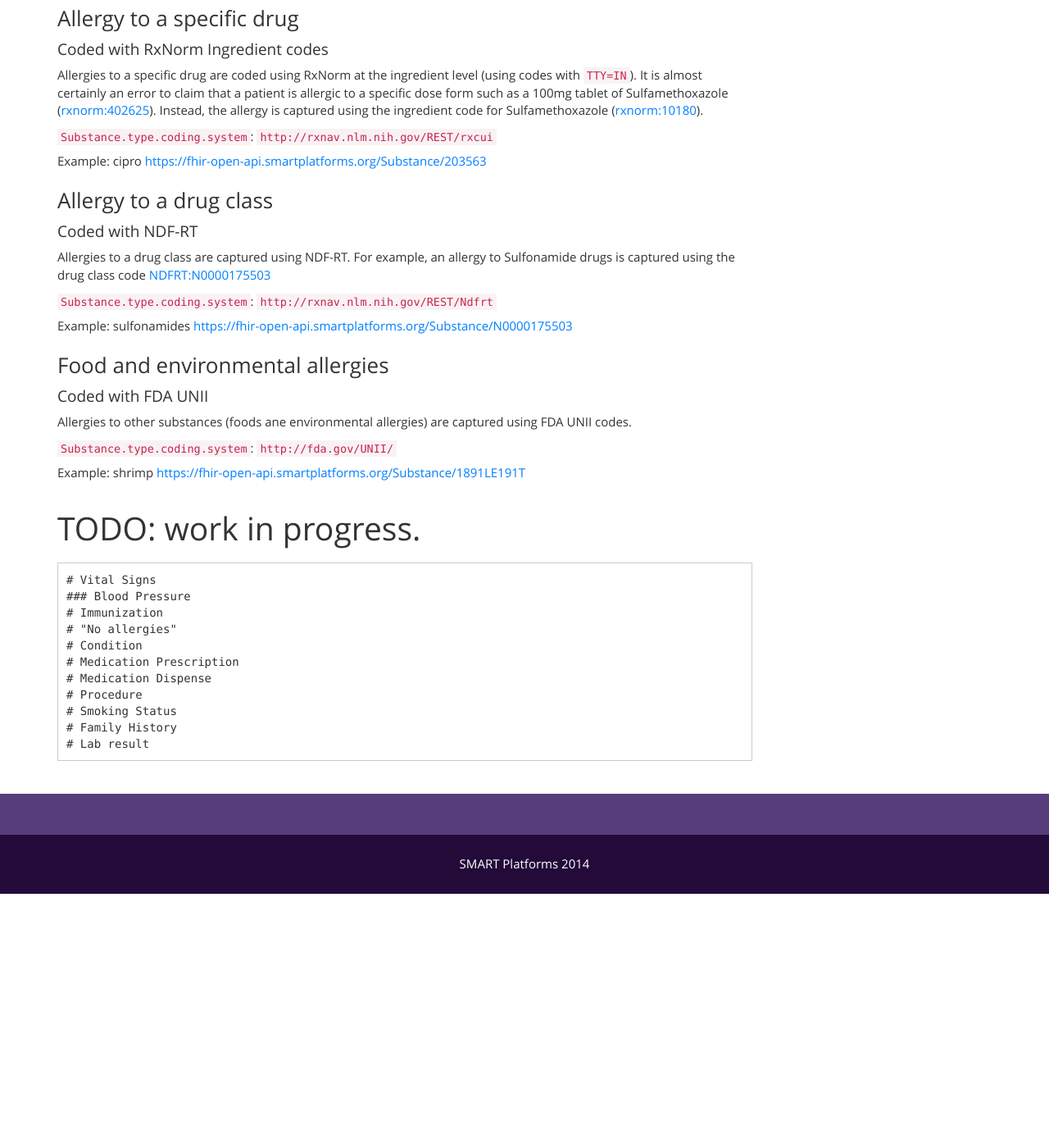
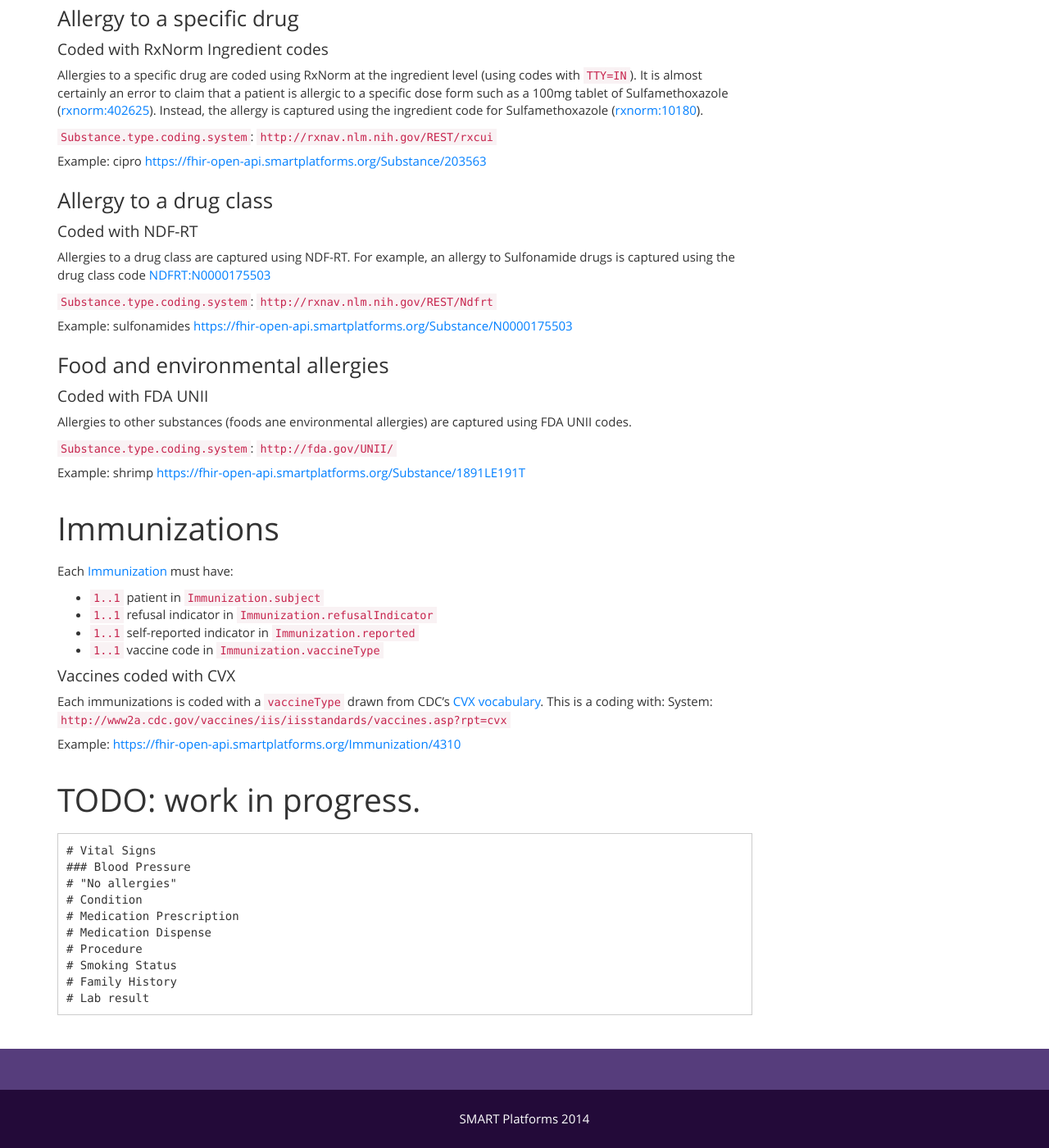
Before and after one commit to smart-on-fhir/smart-on-fhir.github.io, a Jekyll site: the page built from profiles/index.md, in a window 1280 px wide and 1400 px high, scrolled down 1210 px. Shown: the whole window at 82% size. Built offline with Jekyll 4.4.1, drawn with Linux system fonts in a browser that asks for light colours; Markdown is read by kramdown in place of the engine named in the settings; before the commit the page ends 2300 px from its top, so only the background shows below that.

Commit message:
Documented immunization profile

````diff
--- a/profiles/index.md
+++ b/profiles/index.md
@@ -101,12 +101,31 @@ using FDA UNII codes.
 
 ##### Example: shrimp [https://fhir-open-api.smartplatforms.org/Substance/1891LE191T](https://fhir-open-api.smartplatforms.org/Substance/1891LE191T?_format=json)
 
+# Immunizations
+
+Each
+[Immunization](http://www.hl7.org/implement/standards/fhir/immunization.html#Immunization)
+must have:
+
+ * `1..1` patient in `Immunization.subject`
+ * `1..1` refusal indicator in `Immunization.refusalIndicator`
+ * `1..1` self-reported indicator in `Immunization.reported`
+ * `1..1` vaccine code in `Immunization.vaccineType`
+
+#### Vaccines coded with CVX
+
+Each immunizations is coded with a `vaccineType` drawn from CDC's [CVX
+vocabulary](http://www2a.cdc.gov/vaccines/iis/iisstandards/vaccines.asp?rpt=cvx).
+This is a coding with:
+System: `http://www2a.cdc.gov/vaccines/iis/iisstandards/vaccines.asp?rpt=cvx`
+
+##### Example: [https://fhir-open-api.smartplatforms.org/Immunization/4310](https://fhir-open-api.smartplatforms.org/Immunization/4310?_format=json)
+
 # TODO: work in progress.
 
 ```
 # Vital Signs
 ### Blood Pressure
-# Immunization
 # "No allergies"
 # Condition
 # Medication Prescription
````
